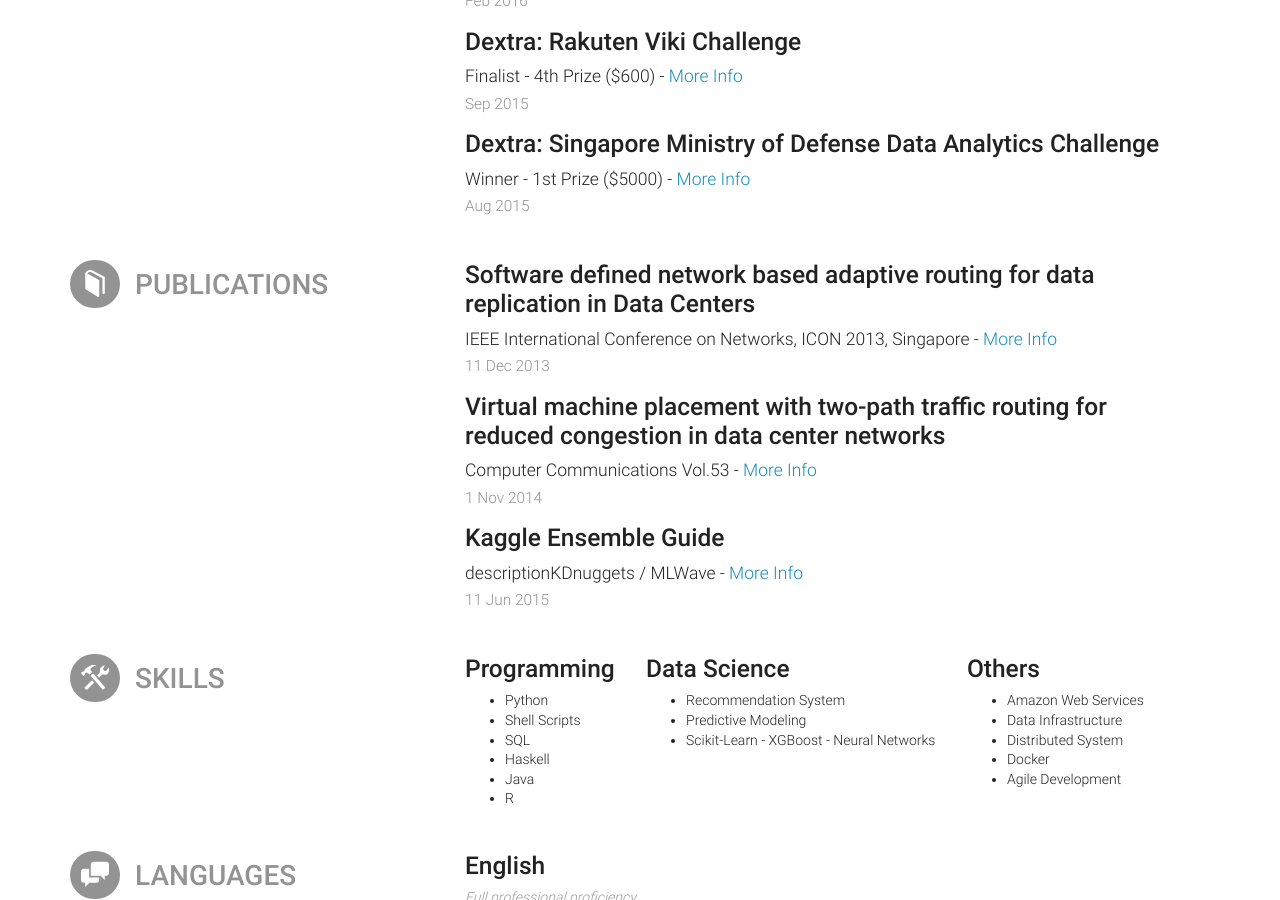
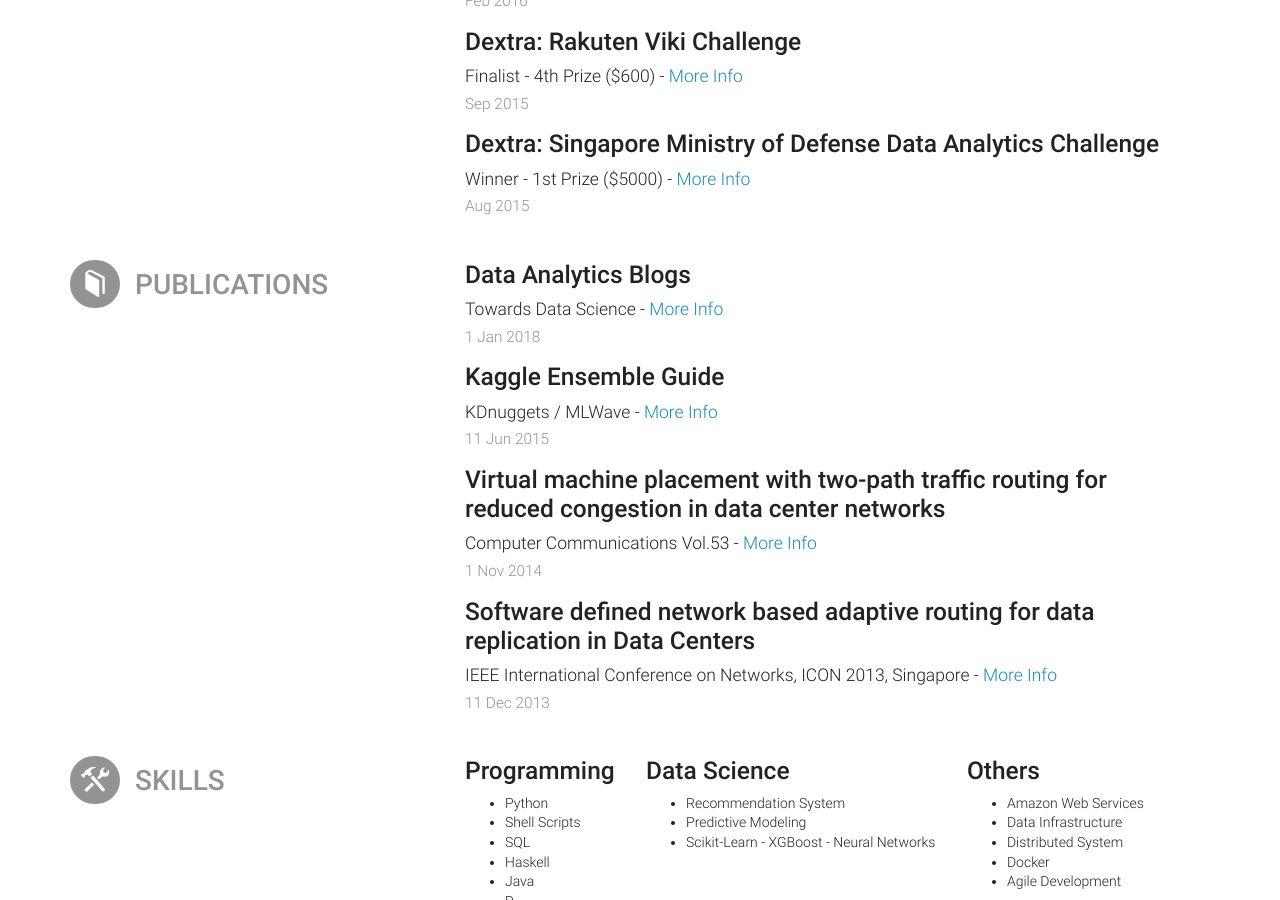
Before and after one commit to lenguyenthedat/lenguyenthedat.github.io, a Jekyll site: the page extras/resume.html, which Jekyll copies as it is, in a window 1280 px wide and 900 px high, scrolled down 2361 px. Built offline with Jekyll 4.4.1, drawn with Linux system fonts in a browser that asks for light colours.

Commit message:
Update Resume

```diff
--- a/extras/resume.html
+++ b/extras/resume.html
@@ -788,15 +788,28 @@
 		<div class="col-sm-8">
 			<div class="item">
 				<div class="name">
-					<h3>Software defined network based adaptive routing for data replication in Data Centers</h3>
+					<h3>Data Analytics Blogs</h3>
 				</div>
 				<div class="publisher">
-					<p class="lead">IEEE International Conference on Networks, ICON 2013, Singapore - <a href="http://ieeexplore.ieee.org/xpl/articleDetails.jsp?arnumber=6781967">More Info</a></p>
+					<p class="lead">Towards Data Science - <a href="https://towardsdatascience.com/@lenguyenthedat/">More Info</a></p>
 				</div>
 				<div class="date">
-					11 Dec 2013
+					1 Jan 2018
 				</div>
 			</div>
+
+			<div class="item">
+				<div class="name">
+					<h3>Kaggle Ensemble Guide</h3>
+				</div>
+				<div class="publisher">
+					<p class="lead">KDnuggets / MLWave - <a href="https://mlwave.com/kaggle-ensembling-guide/">More Info</a></p>
+				</div>
+				<div class="date">
+					11 Jun 2015
+				</div>
+			</div>
+
 			<div class="item">
 				<div class="name">
 					<h3>Virtual machine placement with two-path traffic routing for reduced congestion in data center networks</h3>
@@ -808,15 +821,16 @@
 					1 Nov 2014
 				</div>
 			</div>
+
 			<div class="item">
 				<div class="name">
-					<h3>Kaggle Ensemble Guide</h3>
+					<h3>Software defined network based adaptive routing for data replication in Data Centers</h3>
 				</div>
 				<div class="publisher">
-					<p class="lead">descriptionKDnuggets / MLWave - <a href="https://mlwave.com/kaggle-ensembling-guide/">More Info</a></p>
+					<p class="lead">IEEE International Conference on Networks, ICON 2013, Singapore - <a href="http://ieeexplore.ieee.org/xpl/articleDetails.jsp?arnumber=6781967">More Info</a></p>
 				</div>
 				<div class="date">
-					11 Jun 2015
+					11 Dec 2013
 				</div>
 			</div>
 		</div>
```
Also changed, not shown: 1 other file.
